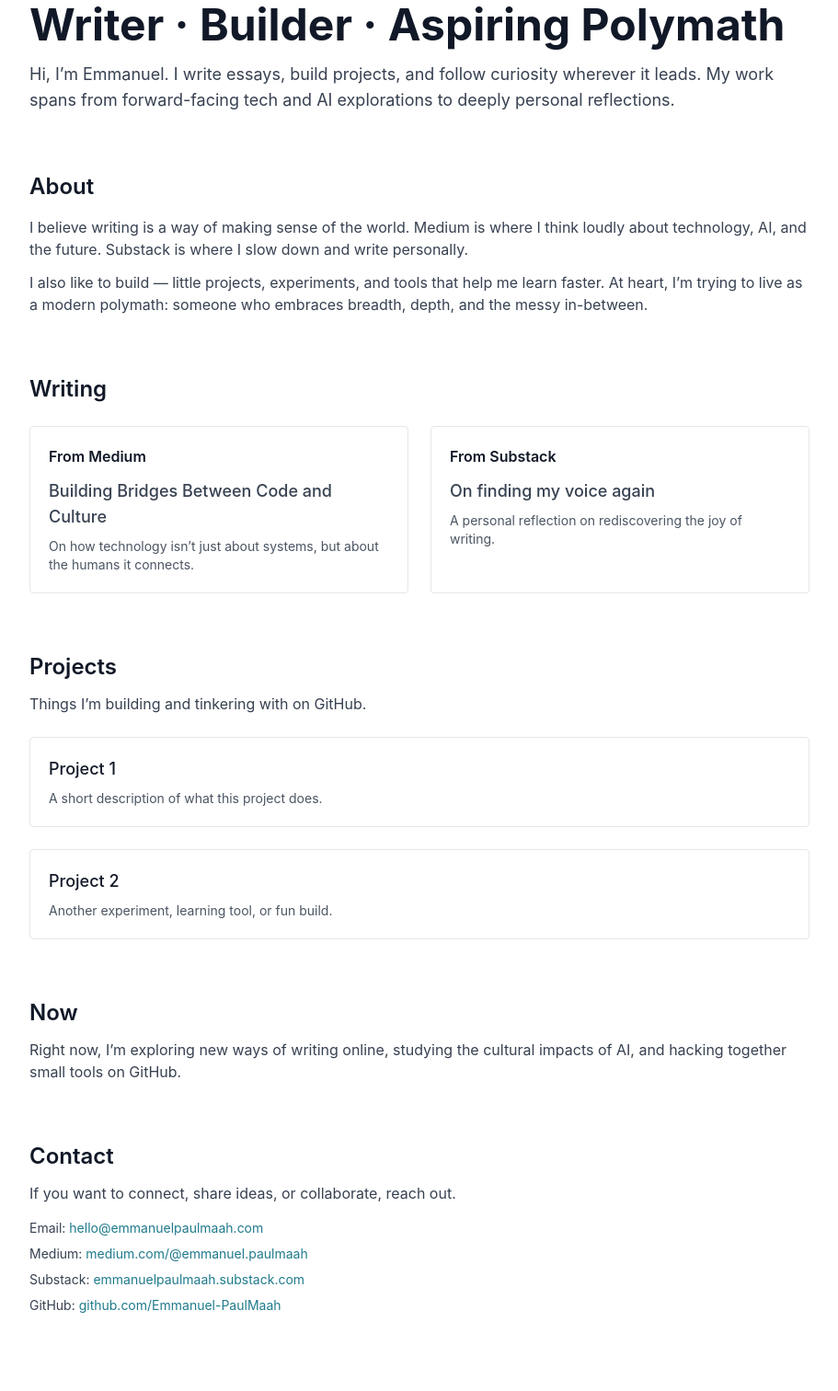
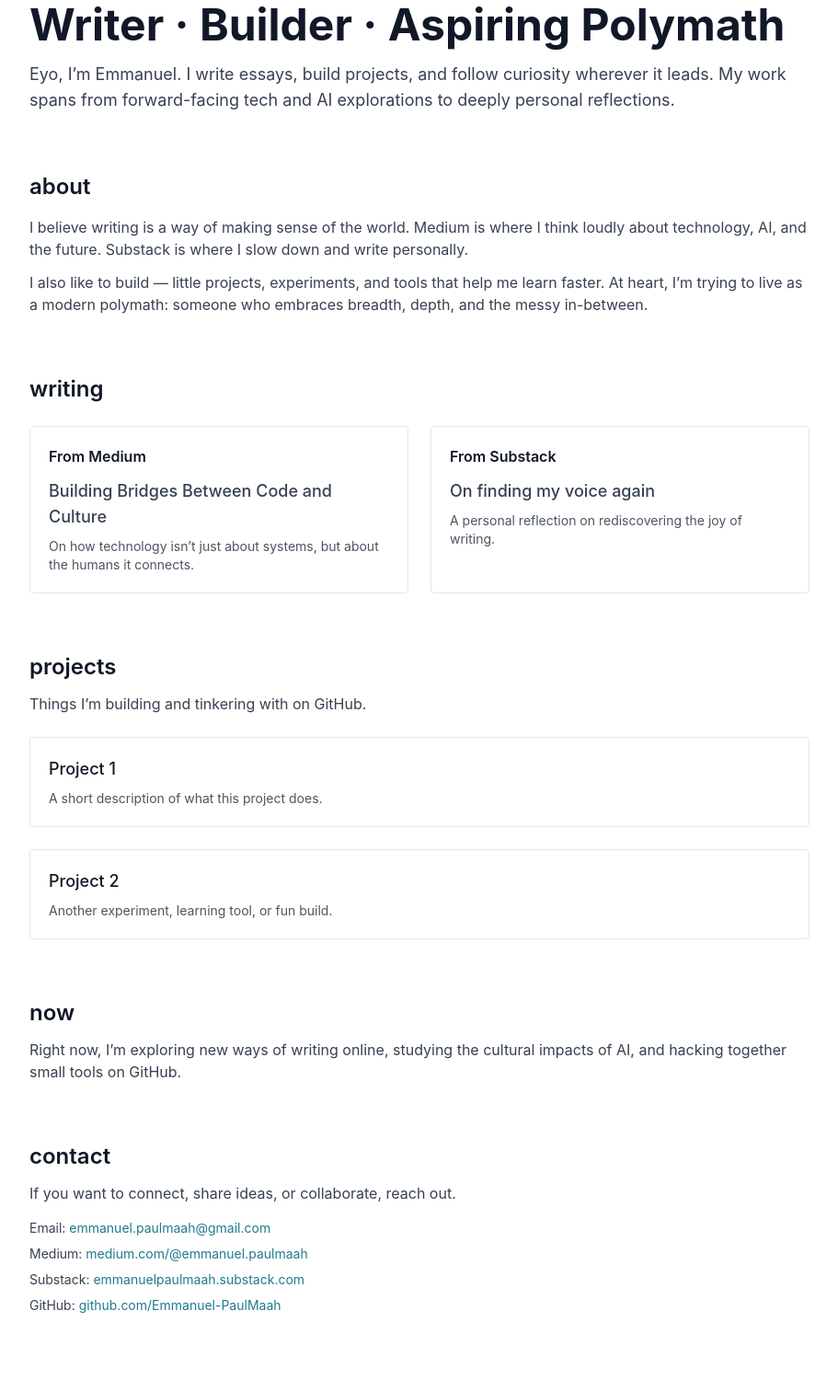
Before and after one commit to Emmanuel-PaulMaah/emmanuelpaulmaah, a plain HTML site: page index.html in a window 1280 px wide. Shown: the part 102-1614 px from the top of the page at 92% size, without its empty margins (184-1095 px from the left). Drawn offline with nearby package versions, Linux system fonts and the light colour scheme; files whose address does not match are found by name.

Commit message:
Update index.html

```diff
--- a/index.html
+++ b/index.html
@@ -41,14 +41,14 @@
     <section>
       <h1 class="text-4xl md:text-5xl font-bold leading-tight">Writer · Builder · Aspiring Polymath</h1>
       <p class="mt-4 text-lg text-gray-700">
-        Hi, I’m Emmanuel. I write essays, build projects, and follow curiosity wherever it leads.
+        Eyo, I’m Emmanuel. I write essays, build projects, and follow curiosity wherever it leads.
         My work spans from forward-facing tech and AI explorations to deeply personal reflections.
       </p>
     </section>
 
-    <!-- About -->
+    <!-- about -->
     <section id="about" class="mt-16">
-      <h2 class="text-2xl font-semibold">About</h2>
+      <h2 class="text-2xl font-semibold">about</h2>
       <p class="mt-4 text-gray-700">
         I believe writing is a way of making sense of the world. Medium is where I think loudly about
         technology, AI, and the future. Substack is where I slow down and write personally.
@@ -60,9 +60,9 @@
       </p>
     </section>
 
-    <!-- Writing -->
+    <!-- writing -->
     <section id="writing" class="mt-16">
-      <h2 class="text-2xl font-semibold">Writing</h2>
+      <h2 class="text-2xl font-semibold">writing</h2>
       <div class="mt-6 grid md:grid-cols-2 gap-6">
         <div class="p-5 border rounded">
           <h3 class="font-semibold">From Medium</h3>
@@ -75,9 +75,9 @@
       </div>
     </section>
 
-    <!-- Projects -->
+    <!-- projects -->
     <section id="projects" class="mt-16">
-      <h2 class="text-2xl font-semibold">Projects</h2>
+      <h2 class="text-2xl font-semibold">projects</h2>
       <p class="mt-3 text-gray-700">Things I’m building and tinkering with on GitHub.</p>
       <div id="projectsList" class="mt-6 grid gap-6">
         <article class="p-5 border rounded">
@@ -95,21 +95,21 @@
       </div>
     </section>
 
-    <!-- Now -->
+    <!-- now -->
     <section id="now" class="mt-16">
-      <h2 class="text-2xl font-semibold">Now</h2>
+      <h2 class="text-2xl font-semibold">now</h2>
       <p class="mt-3 text-gray-700">
         Right now, I’m exploring new ways of writing online, studying the cultural impacts of AI,
         and hacking together small tools on GitHub.
       </p>
     </section>
 
-    <!-- Contact -->
+    <!-- contact -->
     <section id="contact" class="mt-16 pb-20">
-      <h2 class="text-2xl font-semibold">Contact</h2>
+      <h2 class="text-2xl font-semibold">contact</h2>
       <p class="mt-3 text-gray-700">If you want to connect, share ideas, or collaborate, reach out.</p>
       <ul class="mt-4 space-y-2 text-sm text-gray-700">
-        <li>Email: <a href="mailto:hello@emmanuelpaulmaah.com" class="text-accent">hello@emmanuelpaulmaah.com</a></li>
+        <li>Email: <a href="mailto:emmanuel.paulmaah@gmail.com" class="text-accent">emmanuel.paulmaah@gmail.com</a></li>
         <li>Medium: <a href="https://medium.com/@emmanuel.paulmaah" target="_blank" class="text-accent">medium.com/@emmanuel.paulmaah</a></li>
         <li>Substack: <a href="https://emmanuelpaulmaah.substack.com" target="_blank" class="text-accent">emmanuelpaulmaah.substack.com</a></li>
         <li>GitHub: <a href="https://github.com/Emmanuel-PaulMaah" target="_blank" class="text-accent">github.com/Emmanuel-PaulMaah</a></li>
```
